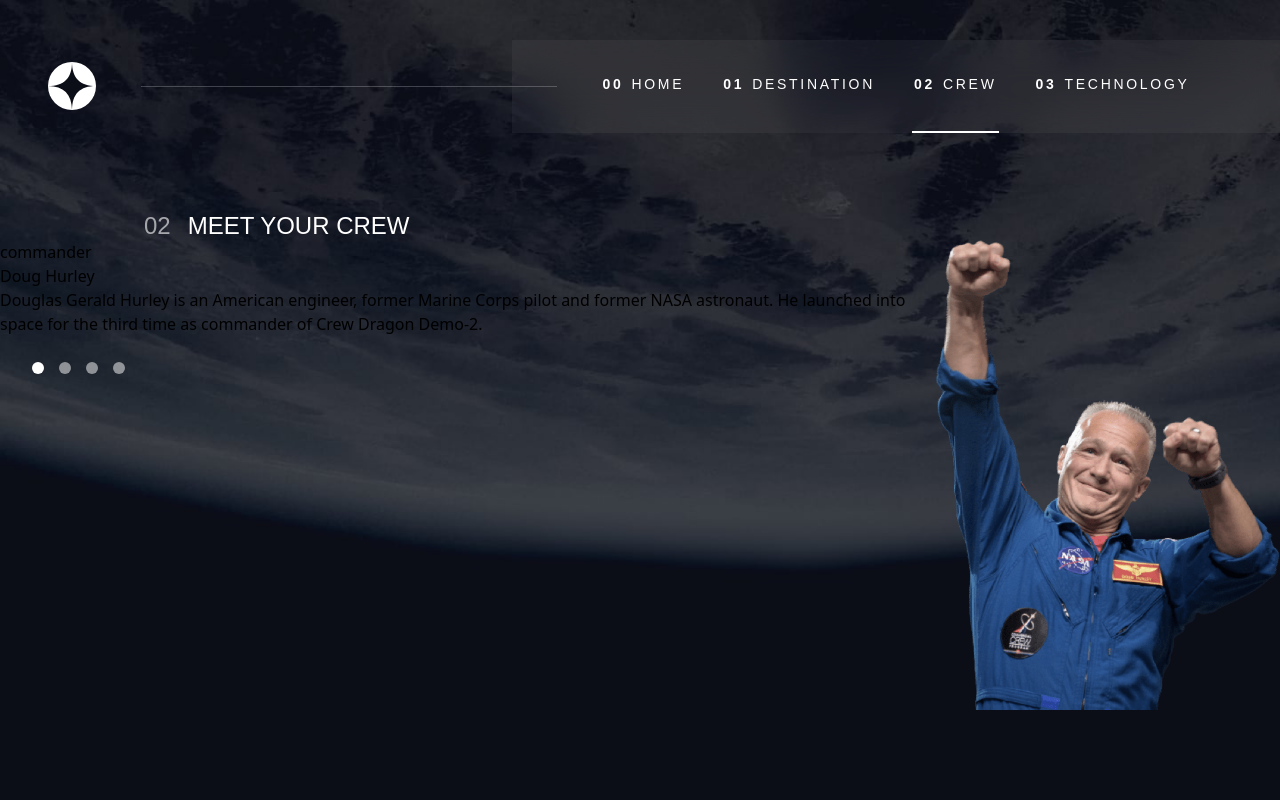
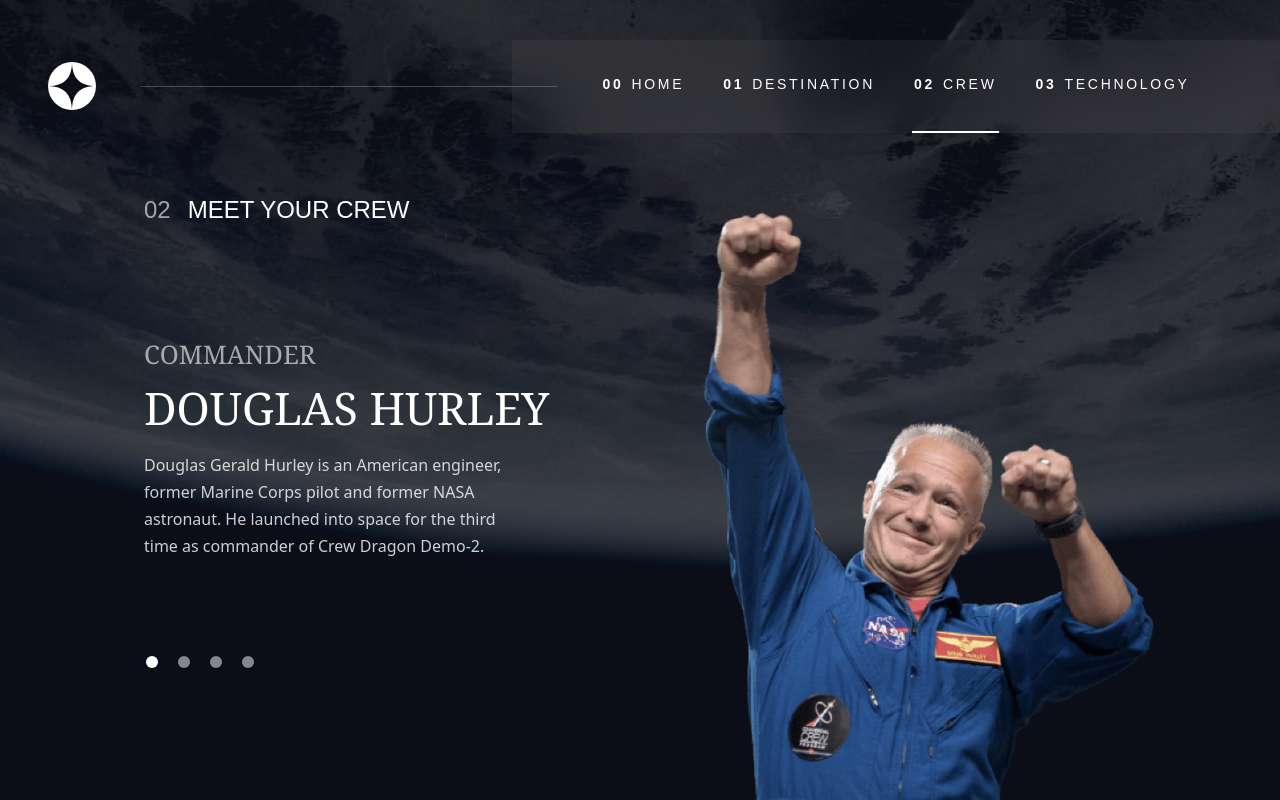
Before and after one commit to heckspoiler/space-travel, a Next.js app: page /Crew in a window 1280 px wide. Built offline with nearby package versions, Linux system fonts and the light colour scheme.

Commit message:
crew finished

```diff
--- a/pages/Crew.js
+++ b/pages/Crew.js
@@ -6,7 +6,7 @@
 const members = [
   {
     role: "commander",
-    name: "Doug Hurley",
+    name: "Douglas Hurley",
     image: "/assets/crew/image-douglas-hurley.png",
     description:
       "Douglas Gerald Hurley is an American engineer, former Marine Corps pilot and former NASA astronaut. He launched into space for the third time as commander of Crew Dragon Demo-2.",
@@ -51,9 +51,9 @@
       <MainSectionContainer>
         <h2 className={style.sectionTitle}>Meet your crew</h2>
         <section className={style.sectionLeft}>
-          <h3>{selectedMember.role}</h3>
-          <h2>{selectedMember.name}</h2>
-          <p>{selectedMember.description}</p>
+          <h3 className={style.roleTitle}>{selectedMember.role}</h3>
+          <h2 className={style.nameTitle}>{selectedMember.name}</h2>
+          <p className={style.paragraph}>{selectedMember.description}</p>
           <ul className={style.memberList}>
             {members.map((member, index) => (
               <li
--- a/styles/Crew.module.css
+++ b/styles/Crew.module.css
@@ -4,6 +4,10 @@
       background-image: url("../public/assets/crew/background-crew-desktop.jpg");
       background-size: cover;
       background-repeat: no-repeat;
+      overflow: hidden;
+      display: flex;
+      justify-content: center;
+
 
 }
 
@@ -13,12 +17,13 @@
       font-family: "Barlow Condensed", sans-serif;
       font-size: 24px;
       position: absolute;
-      margin-top: 13rem;
+      margin-top: 12rem;
       margin-left: calc(5rem + 5vw);
       opacity: 1;
       left: 0;
       top: 0;
 }
+
 
 .sectionTitle::before {
       content: "02";
@@ -26,15 +31,64 @@
       opacity: 0.6;
 }
 
+.sectionLeft {
+      display: flex;
+      flex-direction: column;
+      padding-left: calc(5rem + 5vw);
+      padding-top: 6rem;
+      width: 100%;
+
+}
+
+.roleTitle {
+      font-family: Cambria, Cochin, Georgia, Times, 'Times New Roman', serif;
+      text-transform: uppercase;
+      font-size: 1.6rem;
+      color: white;
+      opacity: 0.6;
+}
+
+.nameTitle {
+      font-family: Cambria, Cochin, Georgia, Times, 'Times New Roman', serif;
+      text-transform: uppercase;
+      font-size: 2.8rem;
+      color: white;
+      opacity: 1;
+}
+
+.paragraph {
+      color: white;
+      opacity: 0.8;
+      width: 70%;
+      padding-top: 10px;
+      line-height: 1.7;
+      height: 10rem;
+}
+
 .memberList {
 
       height: 4rem;
-      width: calc(5rem + 6vw);
+      width: 7rem;
       display: flex;
       flex-direction: row;
       justify-content: center;
       align-items: center;
-      gap: 15px;
+      gap: 20px;
+      margin-top: 1.8rem;
+
+}
+
+.sectionRight {
+      display: flex;
+      width: 100%;
+      justify-content: center;
+      position: relative;
+}
+
+.sectionRight img {
+      scale: 1.1;
+      margin-right: 100px;
+
 }
 
 .listobject {
--- a/styles/Destination.module.css
+++ b/styles/Destination.module.css
@@ -13,7 +13,7 @@
       font-family: "Barlow Condensed", sans-serif;
       font-size: 24px;
       position: absolute;
-      margin-top: 13rem;
+      margin-top: 12rem;
       margin-left: calc(5rem + 5vw);
       opacity: 1;
       left: 0;
```
